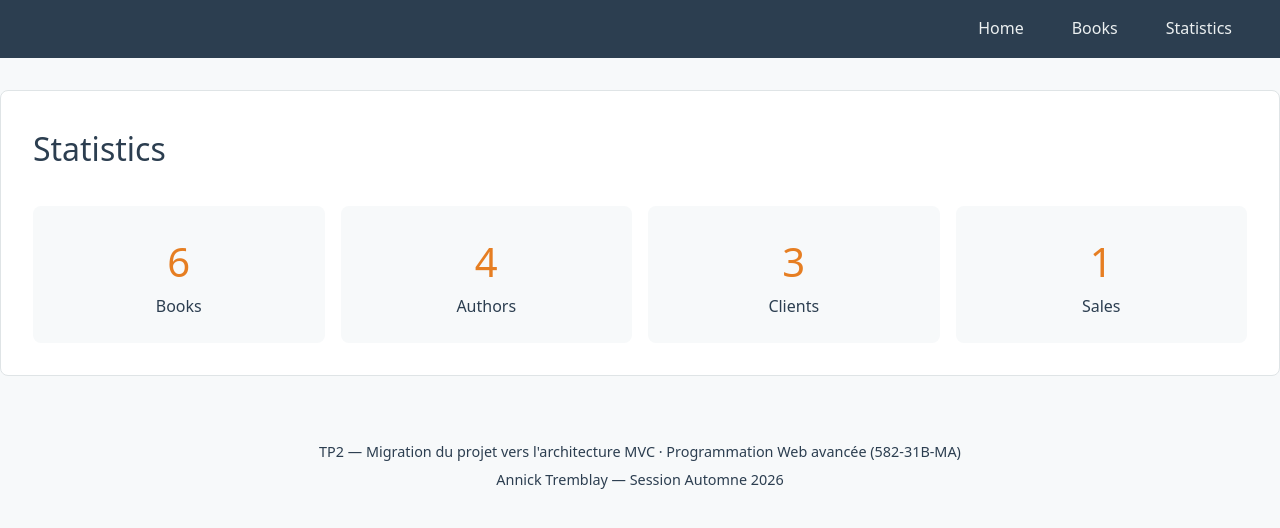
After one commit to AnnickTremblay/TP2-bookstore, a PHP site: page /stats in a window 1280 px wide. The commit adds this page. Shown: the top 528 px of the page. Run offline with PHP 8.4, Linux system fonts and the light colour scheme; data comes from the database, SQL or seed files in the repository; tables that the repository leaves empty hold one stand-in row (values such as "Sample post").

Commit message:
Ajouter page statistics

```diff
--- a/controllers/HomeController.php
+++ b/controllers/HomeController.php
@@ -2,7 +2,11 @@
 // Contrôleur de la page d'accueil.
 namespace App\Controllers;
 
-// Importe la classe View.
+// Importe les modèles (pour compter les lignes) et la classe View.
+use App\Models\Book;
+use App\Models\Author;
+use App\Models\Client;
+use App\Models\Sale;
 use App\Providers\View;
 
 class HomeController {
@@ -11,4 +15,20 @@ class HomeController {
     public function index($queryParams = []) {
         return View::render('home');
     }
+
+    // Affiche la page des statistiques (nombre de livres, d'auteurs, de clients et de ventes).
+    public function stats($queryParams = []) {
+        $book = new Book;
+        $author = new Author;
+        $client = new Client;
+        $sale = new Sale;
+
+        // count : nombre de lignes retournées par select.
+        return View::render('stats', [
+            'nbBooks' => count($book->select()),
+            'nbAuthors' => count($author->select()),
+            'nbClients' => count($client->select()),
+            'nbSales' => count($sale->select())
+        ]);
+    }
 }
--- a/models/CRUD.php
+++ b/models/CRUD.php
@@ -8,7 +8,7 @@ abstract class CRUD extends \PDO {
 
     // Ouvre la connexion à la base bookstore (les enfants ne peuvent pas la modifier: final).
     final public function __construct() {
-        parent::__construct('mysql:host=localhost; dbname=bookstore; port=3306; charset=utf8', 'root', 'MOT_DE PASSE');
+        parent::__construct('mysql:host=localhost; dbname=bookstore; port=3306; charset=utf8', 'root', 'MOT_DE_PASSE');
     }
 
     // Retourne toutes les lignes de la table (triées par la clé primaire si $field est vide).
--- a/routes/web.php
+++ b/routes/web.php
@@ -9,6 +9,9 @@ use App\Controllers\BookController;
 // Page d'accueil ('/' et '/home').
 Route::get('/', 'HomeController@index');
 Route::get('/home', 'HomeController@index');
+
+// Page des statistiques.
+Route::get('/stats', 'HomeController@stats');
 
 // Liste des livres.
 Route::get('/books', 'BookController@index');
--- a/views/layouts/header.php
+++ b/views/layouts/header.php
@@ -17,6 +17,7 @@
             <ul>
                 <li><a href="{{ base }}/">Home</a></li>
                 <li><a href="{{ base }}/books">Books</a></li>
+                <li><a href="{{ base }}/stats">Statistics</a></li>
             </ul>
         </nav>
     </header>
--- /dev/null
+++ b/views/stats.php
@@ -0,0 +1,27 @@
+{# Page des statistiques (affiche le nombre de lignes de chaque table). #}
+
+{{ include('layouts/header.php', {title: 'Statistics'}) }}
+
+<h1>Statistics</h1>
+
+{# Une carte par table (nbBooks, nbAuthors, etc. viennent du HomeController). #}
+<div class="stats">
+    <div class="stat-card">
+        <span class="stat-number">{{ nbBooks }}</span>
+        <span class="stat-label">Books</span>
+    </div>
+    <div class="stat-card">
+        <span class="stat-number">{{ nbAuthors }}</span>
+        <span class="stat-label">Authors</span>
+    </div>
+    <div class="stat-card">
+        <span class="stat-number">{{ nbClients }}</span>
+        <span class="stat-label">Clients</span>
+    </div>
+    <div class="stat-card">
+        <span class="stat-number">{{ nbSales }}</span>
+        <span class="stat-label">Sales</span>
+    </div>
+</div>
+
+{{ include('layouts/footer.php') }}
```
Also changed, not shown: views/home.php (line endings or trailing spaces).
